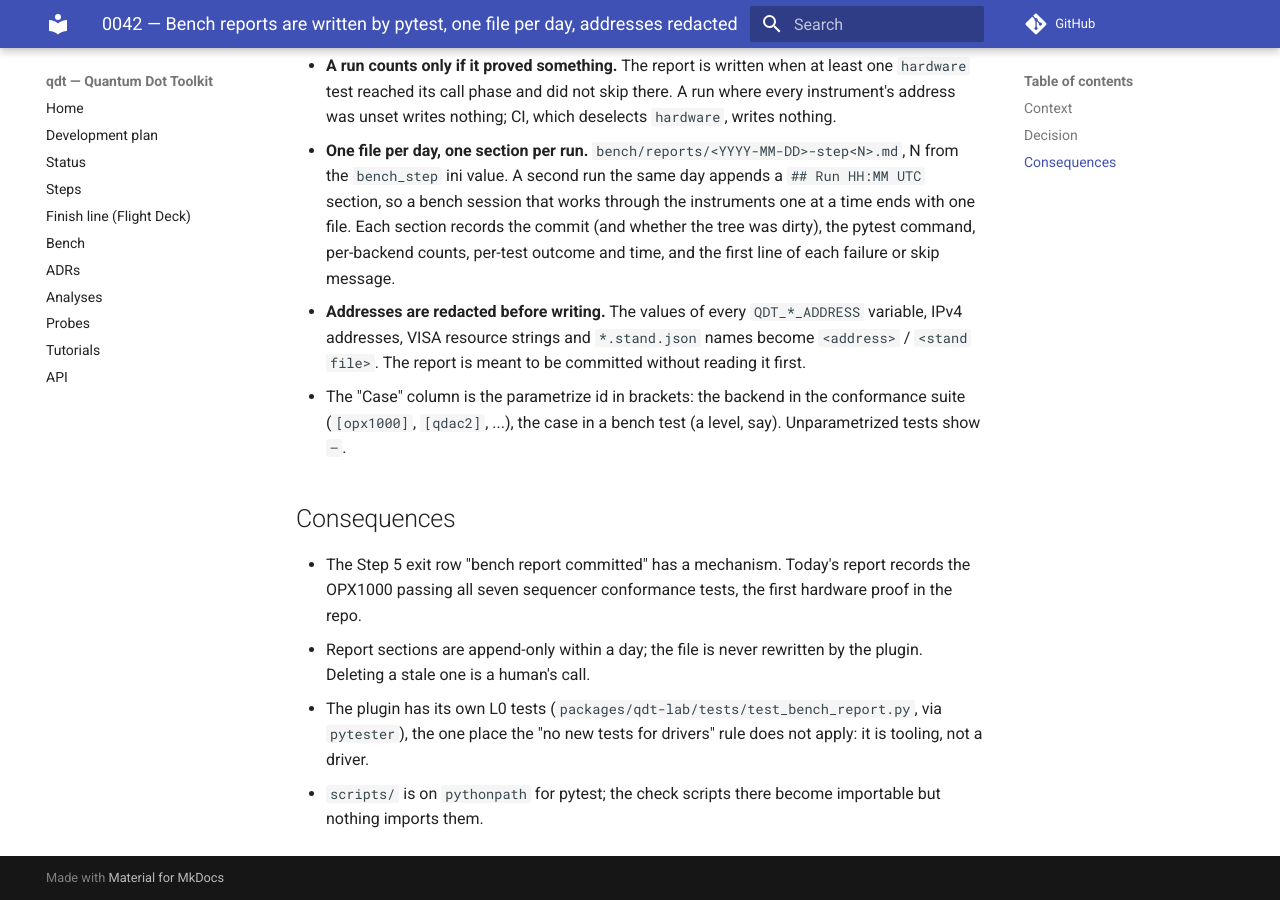
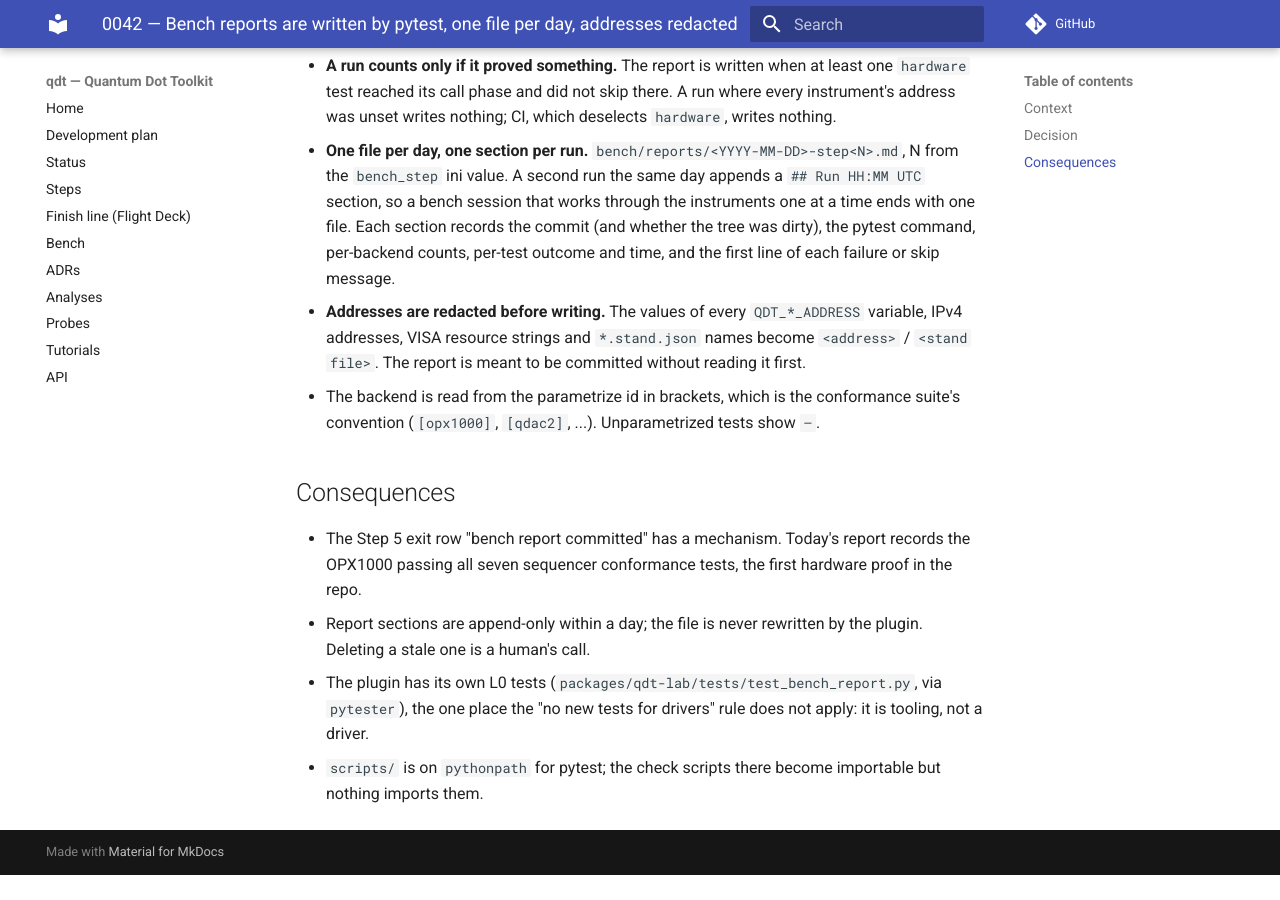
Before and after one commit to CowboyQuantum/qdt, an MkDocs documentation site: the page built from docs/adr/0042-bench-reports-written-by-pytest.md, in a window 1280 px wide and 900 px high, scrolled down 707 px. Built offline with MkDocs 1.6.1 and Material for MkDocs 9.7.7, drawn with Linux system fonts in a browser that asks for light colours; comment, search, counter and statistics services are not loaded; after the commit the page ends 1582 px from its top, so only the background shows below that.

```diff
--- a/docs/adr/0042-bench-reports-written-by-pytest.md
+++ b/docs/adr/0042-bench-reports-written-by-pytest.md
@@ -29,8 +29,8 @@ A hand-written report also risks rule 7: a pasted pytest log carries VISA resour
 - **Addresses are redacted before writing.** The values of every `QDT_*_ADDRESS` variable, IPv4
   addresses, VISA resource strings and `*.stand.json` names become `<address>` / `<stand file>`. The
   report is meant to be committed without reading it first.
-- The "Case" column is the parametrize id in brackets: the backend in the conformance suite
-  (`[opx1000]`, `[qdac2]`, ...), the case in a bench test (a level, say). Unparametrized tests show `—`.
+- The backend is read from the parametrize id in brackets, which is the conformance suite's
+  convention (`[opx1000]`, `[qdac2]`, ...). Unparametrized tests show `—`.
 
 ## Consequences
 - The Step 5 exit row "bench report committed" has a mechanism. Today's report records the OPX1000
```
